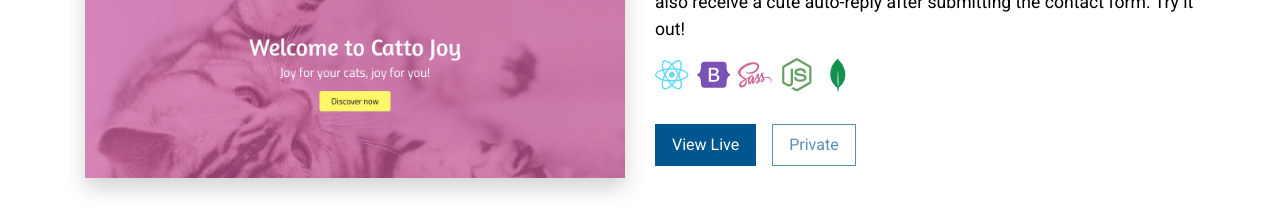
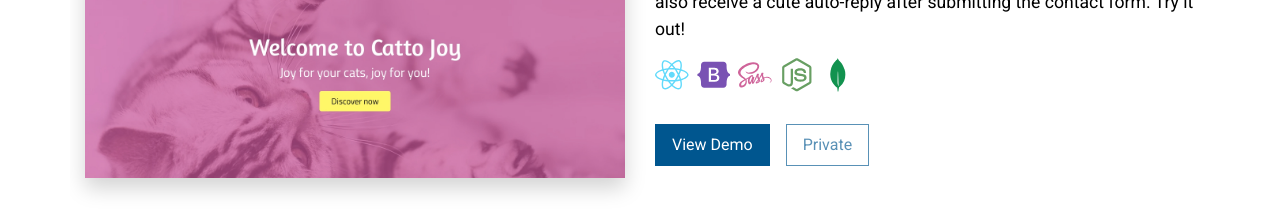
Before and after one commit to yewyewXD/portfolio-v2, a React (Create React App) app: page / in a window 1280 px wide. Shown: the part 1180-1396 px from the top of the page. Built offline with nearby package versions, Linux system fonts and the light colour scheme.

Commit message:
rename view live to view demo, disable private button

```diff
--- a/src/components/section/Project.jsx
+++ b/src/components/section/Project.jsx
@@ -52,7 +52,7 @@ export default function Project() {
                   target="_blank"
                   rel="noopener noreferrer"
                 >
-                  View Live
+                  View Demo
                 </a>
                 <button
                   className="btn btn-outline-secondary btn-md mt-2"
--- a/src/styles/_02-rewrites.scss
+++ b/src/styles/_02-rewrites.scss
@@ -57,6 +57,14 @@ input {
   }
 }
 
+button {
+  &:disabled {
+    cursor: not-allowed;
+  }
+  &:hover {
+    transform: scale(1) !important;
+  }
+}
 .btn {
   transition: 0.2s;
   box-shadow: none !important;
```
